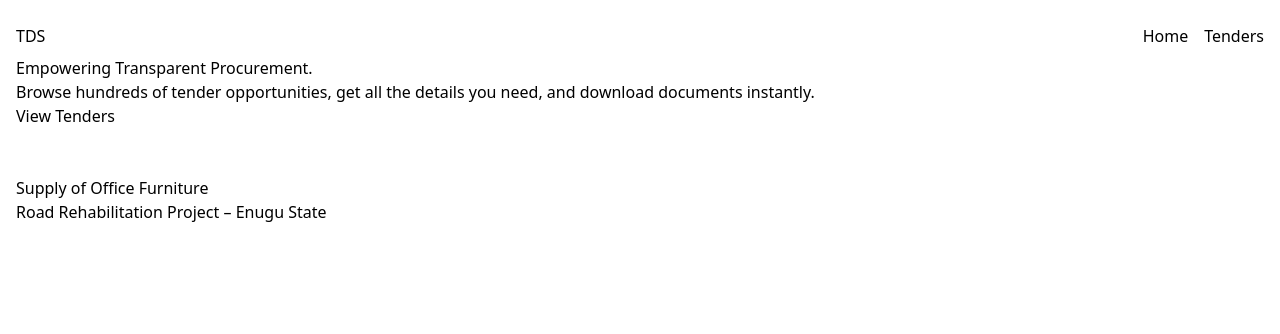
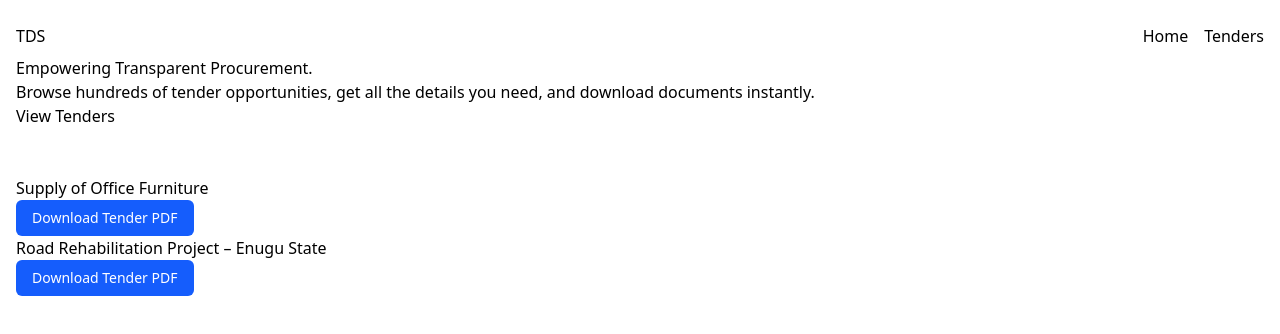
Before and after one commit to deborahkudaru/tender-download-system, a Vue app: page / in a window 1280 px wide. Shown: the top 334 px of the page. Built offline with nearby package versions, Linux system fonts and the light colour scheme.

Commit message:
feat: add file-saver dependency and implement download functionality in TenderCard component

```diff
--- a/package.json
+++ b/package.json
@@ -10,6 +10,7 @@
   },
   "dependencies": {
     "@tailwindcss/vite": "^4.1.14",
+    "file-saver": "^2.0.5",
     "tailwindcss": "^4.1.14",
     "vue": "^3.5.22",
     "vue-spinner": "^1.0.4",
--- a/public/tender.json
+++ b/public/tender.json
@@ -6,7 +6,7 @@
       "description": "The Federal Ministry of Works invites eligible vendors to submit bids for the supply and delivery of high-quality office furniture to its headquarters in Abuja. Bidders must demonstrate capacity, relevant experience, and financial capability.",
       "deadline": "2025-11-15T17:00:00Z",
       "status": "open",
-      "documentUrl": "https://example.com/tenders/fmw-office-furniture.pdf",
+      "documentUrl":  "https://www.w3.org/WAI/ER/tests/xhtml/testfiles/resources/pdf/dummy.pdf",
       "postedDate": "2025-10-01T09:00:00Z",
       "organization": "Federal Ministry of Works",
       "tags": ["procurement", "office", "furniture"]
--- a/src/components/Navbar.vue
+++ b/src/components/Navbar.vue
@@ -13,7 +13,6 @@ import { RouterLink } from 'vue-router'
         <ul class="flex space-x-4">
             <li>
                 <RouterLink to="/">Home</RouterLink>
-
             </li>
             <li>
                 <RouterLink to="/tenders">Tenders</RouterLink>
--- a/src/components/TenderCard.vue
+++ b/src/components/TenderCard.vue
@@ -6,11 +6,29 @@ const props = defineProps({
         required: true
     }
 });
+
+const downloadTender = (url, title) => {
+    const link = document.createElement('a')
+    link.href = url
+    link.download = `${title}.pdf`
+    document.body.appendChild(link)
+    link.click()
+    document.body.removeChild(link)
+}
 </script>
 
 <template>
 
-<div>{{ tender.title }}
-</div>
-<!-- <div>{{ tender.description }}</div> -->
+    <div>{{ tender.title }}
+    </div>
+    <!-- <div>{{ tender.description }}</div> -->
+         <!-- <p class="text-gray-500 text-sm mb-3">
+      <strong>Deadline:</strong> {{ new Date(tender.deadline).toLocaleDateString() }}
+    </p> -->
+<button
+      @click="downloadTender(tender.documentUrl, tender.title)"
+      class="bg-blue-600 text-white px-4 py-2 rounded-md text-sm hover:bg-blue-700 transition"
+    >
+      Download Tender PDF
+    </button>
 </template>
--- a/src/components/TenderList.vue
+++ b/src/components/TenderList.vue
@@ -10,10 +10,6 @@ defineProps({
         type: Number,
         default: null
     },
-    // showButton: {
-    //     type: Boolean,
-    //     default: false
-    // }
 });
 
 const state = reactive({
@@ -24,6 +20,7 @@ const state = reactive({
 
 // const searchQuery = ref('');
 
+// fetch tenders from dummy json file
 onMounted(async () => {
     try {
         const response = await fetch('/tender.json');
```
Also changed, not shown: 1 other file (tests, documents, lock files or other folders).
